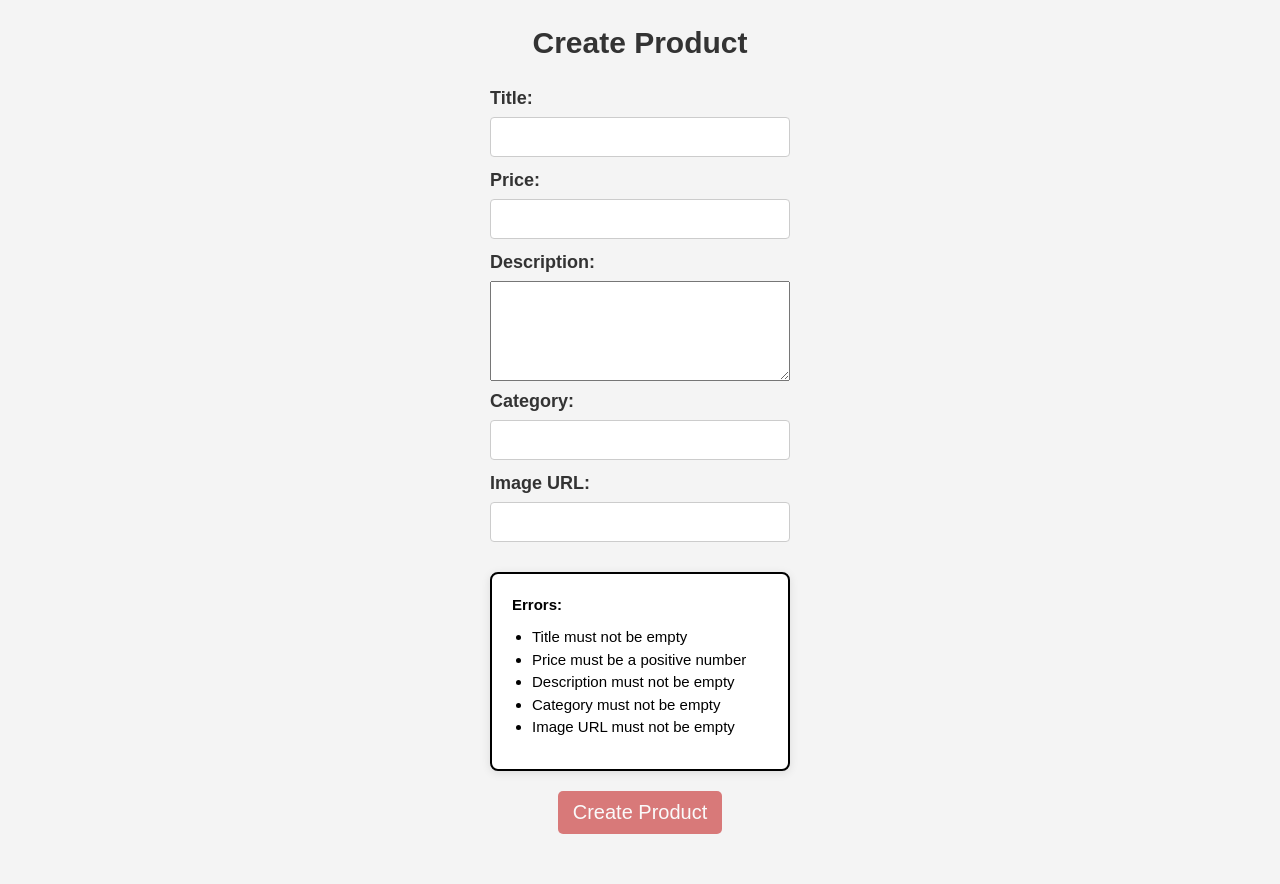
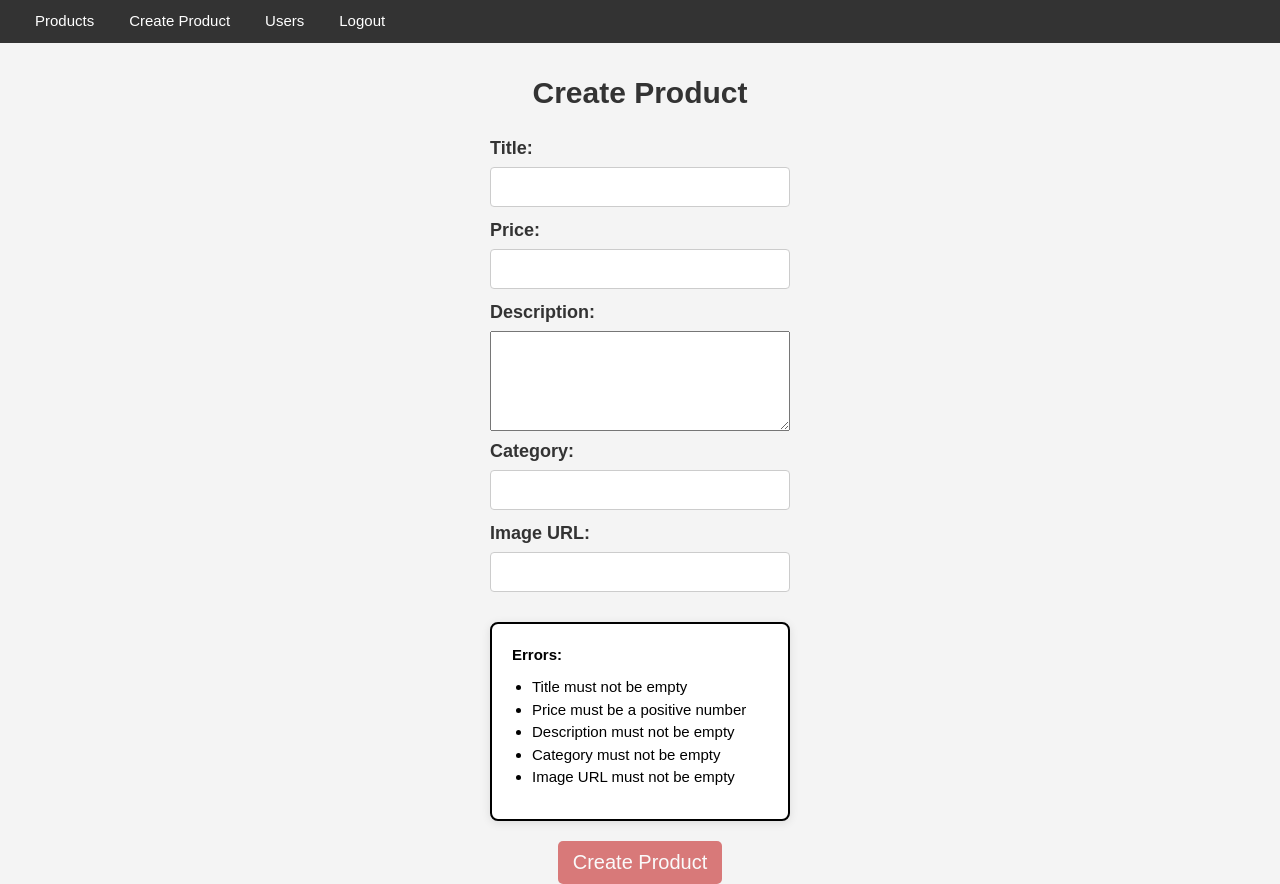
Before and after one commit to anreb/bernardo-lopez-react-test, a React (Vite) app: page /#/products/create in a window 1280 px wide. Before the commit the page ends 834 px from the top, so only its background shows below. Built offline with nearby package versions, Linux system fonts and the light colour scheme; no server answers; sample sign-in values are in the browser's storage.

Commit message:
added navigation

```diff
--- a/src/App.scss
+++ b/src/App.scss
@@ -0,0 +1,31 @@
+.navigationContainer {
+    position: fixed; // Fixes the navigation at the top
+    top: 0; // Aligns it to the top of the viewport
+    right: 0; // Aligns it to the right side of the viewport
+    background-color: #333; // Background color for better visibility
+    padding: 10px; // Padding around the navigation
+    width: 100%;
+}
+
+.navigationList {
+    list-style-type: none; // Removes default list styling
+    margin: 0; // Removes default margin
+    padding: 0; // Removes default padding
+    display: flex; // Aligns list items in a row
+}
+
+.navigationItem {
+    margin-left: 15px; // Adds space between navigation items
+}
+
+.navigationItem a {
+    color: white; // Text color
+    text-decoration: none; // Removes underline from links
+    padding: 5px 10px; // Padding around the link for better click area
+    border-radius: 5px; // Rounded corners for the links
+    transition: background-color 0.3s; // Smooth transition for hover effect
+
+    &:hover {
+        background-color: #575757; // Darkens the background on hover
+    }
+}
--- a/src/App.tsx
+++ b/src/App.tsx
@@ -1,5 +1,5 @@
-import React from "react";
-import { Navigate, RouterProvider, createHashRouter } from "react-router-dom";
+import React, { useEffect, useState } from "react";
+import { Navigate, Outlet, RouterProvider, createHashRouter } from "react-router-dom";
 import Login from "./pages/Login";
 import NotFound from "./pages/NotFound";
 import Products from "./pages/Products";
@@ -8,11 +8,53 @@ import CreateProduct from "./pages/CreateProduct";
 import Users from "./pages/Users";
 import PrivateRoute from "./components/PrivateRoute";
 import "./App.scss"
+import { Link } from 'react-router-dom';
 
-const LoginWrapper = () => {
+const Navigation: React.FC = () => {
+  const [userData, setUserData] = useState(false);
+
+  useEffect(() => {
+    if (JSON.parse(String(localStorage.getItem('loginData')))) {
+      setUserData(true);
+    }
+  }, [userData]);
+
+  const logout = () => {
+    localStorage.removeItem('loginData')
+    setUserData(false);
+  }
+
+  if (!userData) {
+    return (
+      <>
+        <nav className="navigationContainer">
+          <ul className="navigationList">
+            <li className="navigationItem"><Link to="/login">Login</Link></li>
+          </ul>
+        </nav>
+        <Outlet context={{ setUserData }} />
+      </>
+    );
+  }
+
+  return (
+    <>
+      <nav className="navigationContainer">
+        <ul className="navigationList">
+          <li className="navigationItem"><Link to="/products">Products</Link></li>
+          <li className="navigationItem"><Link to="/products/create">Create Product</Link></li>
+          <li className="navigationItem"><Link to="/users">Users</Link></li>
+          <li className="navigationItem" onClick={logout}><Link to="/login">Logout</Link></li>
+        </ul>
+      </nav>
+      <Outlet context={{ setUserData }} />
+    </>
+  );
+};
+
+const LoginWrapper: React.FC = () => {
   const userData = localStorage.getItem('loginData');
 
-  // If user is already logged in, redirect to products
   if (userData) {
     return <Navigate to="/products" />;
   }
@@ -22,9 +64,10 @@ const LoginWrapper = () => {
 
 const router = createHashRouter([
   {
+
     path: '/',
-    element: <Navigate to="/products" />,
-  },
+    element: <Navigation />,
+    children: [
       {
         path: '/login',
         element: <LoginWrapper />,
@@ -53,6 +96,8 @@ const router = createHashRouter([
         path: '*',
         element: <NotFound />,
       },
+    ]
+  }
 ]);
 
 const App: React.FC = () => {
--- a/src/pages/CreateProduct.modules.scss
+++ b/src/pages/CreateProduct.modules.scss
@@ -1,6 +1,7 @@
 .createProducContainer {
     width: 30rem;
     margin-bottom: 5rem;
+    margin-top: 50px;
 }
 
 textarea {
--- a/src/pages/Login.tsx
+++ b/src/pages/Login.tsx
@@ -1,5 +1,5 @@
 import React, { useEffect, useState } from 'react';
-import { useNavigate } from 'react-router-dom';
+import { useNavigate, useOutletContext } from 'react-router-dom';
 import './Login.modules.scss'
 
 const errorMessages = {
@@ -15,6 +15,7 @@ enum InputField {
 }
 
 const Login = ({ edit }) => {
+    const { setUserData } = useOutletContext();
     const [loginFormData, setLoginformData] = useState({
         email: '',
         password: '',
@@ -149,6 +150,7 @@ const Login = ({ edit }) => {
     const handleSubmit = (e) => {
         e.preventDefault();
         localStorage.setItem('loginData', JSON.stringify(loginFormData));
+        if (!edit) setUserData(true);
         navigate('/products');
     };
 
--- a/src/pages/ProductDetails.modules.scss
+++ b/src/pages/ProductDetails.modules.scss
@@ -6,6 +6,7 @@
     border-radius: 8px; // Rounded corners
     box-shadow: 0 2px 10px rgba(0, 0, 0, 0.1); // Subtle shadow for depth
     background-color: #ffffff; // Background color
+    margin-top: 50px;
 
     .productTitle {
         font-size: 2rem; // Larger font size for the title
--- a/src/pages/Products.modules.scss
+++ b/src/pages/Products.modules.scss
@@ -1,5 +1,6 @@
 .productsContainer {
     width: 28rem;
+    margin-top: 50px;
 }
 
 .styledTable {
```
Lines whose indentation alone changed are shown as unchanged.
